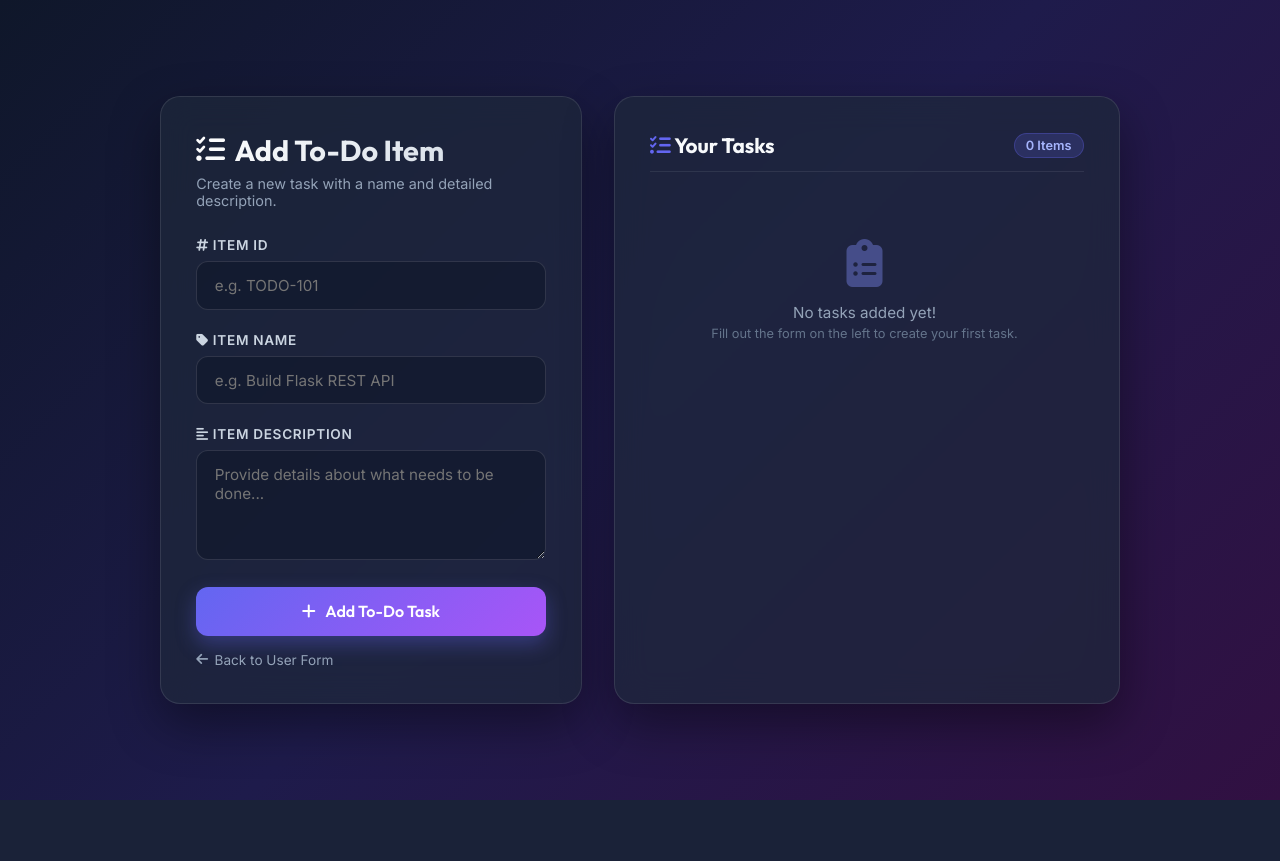
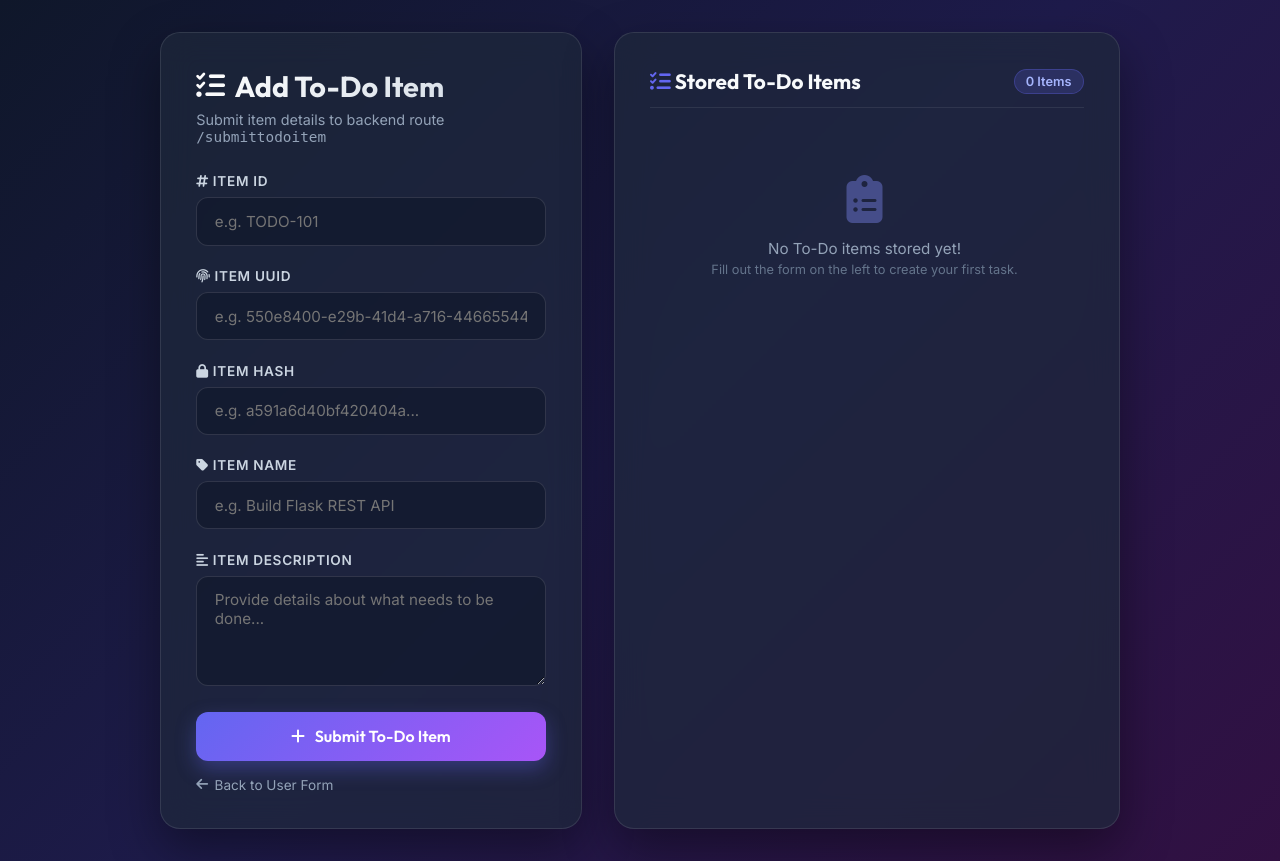
Before and after one commit to dasavijit0075/Assignment-Tutedude, a Flask app: page /todo in a window 1280 px wide. Before the commit the page ends 800 px from the top, so only its background shows below. Run offline with Flask 3, Linux system fonts and the light colour scheme; data that the repository does not hold is empty.

Commit message:
Add remaining item fields

```diff
--- a/Flask/app.py
+++ b/Flask/app.py
@@ -1,4 +1,6 @@
-from flask import Flask, render_template, request, redirect, url_for
+import hashlib
+import uuid
+from flask import Flask, render_template, request, redirect, url_for, jsonify
 from pymongo import MongoClient
 
 app = Flask(__name__)
@@ -8,15 +10,16 @@ try:
     client = MongoClient(MONGO_URI, serverSelectionTimeoutMS=1000)
     db = client["flask_db"]
     collection = db["users"]
-    todos_collection = db["todos"]
+    todo_collection = db["todos"]
 except Exception:
     client = None
     db = None
     collection = None
-    todos_collection = None
+    todo_collection = None
 
 # In-memory storage fallback if MongoDB is offline
 in_memory_todos = []
+
 
 @app.route("/api", methods=["GET", "POST"])
 def form():
@@ -24,9 +27,9 @@ def form():
 
     if request.method == "POST":
         try:
-            name = request.form["name"]
-            email = request.form["email"]
-            skill = request.form["skill"]
+            name = request.form.get("name")
+            email = request.form.get("email")
+            skill = request.form.get("skill")
 
             if not name or not email or not skill:
                 error = "All fields are required!"
@@ -52,66 +55,36 @@ def success():
     return render_template("success.html")
 
 
-@app.route("/todo", methods=["GET", "POST"])
-def todo():
-    error = None
-    if request.method == "POST":
-        item_id = request.form.get("item_id") or request.form.get("itemId")
-        item_name = request.form.get("item_name") or request.form.get("itemName")
-        item_description = request.form.get("item_description") or request.form.get("itemDescription")
-
-        if not item_id or not item_name or not item_description:
-            error = "Item ID, Item Name, and Item Description are required!"
-        else:
-            todo_item = {
-                "item_id": item_id,
-                "itemId": item_id,
-                "item_name": item_name,
-                "itemName": item_name,
-                "item_description": item_description,
-                "itemDescription": item_description,
-                "completed": False
-            }
-            try:
-                if todos_collection is not None:
-                    todos_collection.insert_one(todo_item)
-            except Exception:
-                pass
-            in_memory_todos.append(todo_item)
-            return redirect(url_for("todo"))
-
-    # Fetch tasks
-    todos = []
-    try:
-        if todos_collection is not None:
-            todos = list(todos_collection.find({}, {"_id": 0}))
-        if not todos:
-            todos = in_memory_todos
-    except Exception:
-        todos = in_memory_todos
-
-    return render_template("todo.html", todos=todos, error=error)
-
-
 @app.route("/submittodoitem", methods=["POST"])
 def submit_todo_item():
     try:
         if request.is_json:
             data = request.get_json()
             item_id = data.get("itemId") or data.get("item_id")
+            item_uuid = data.get("itemUuid") or data.get("item_uuid") or str(uuid.uuid4())
+            item_hash = data.get("itemHash") or data.get("item_hash")
             item_name = data.get("itemName") or data.get("item_name")
             item_description = data.get("itemDescription") or data.get("item_description")
         else:
             item_id = request.form.get("itemId") or request.form.get("item_id")
+            item_uuid = request.form.get("itemUuid") or request.form.get("item_uuid") or str(uuid.uuid4())
+            item_hash = request.form.get("itemHash") or request.form.get("item_hash")
             item_name = request.form.get("itemName") or request.form.get("item_name")
             item_description = request.form.get("itemDescription") or request.form.get("item_description")
 
-        if not item_id or not item_name or not item_description:
-            return jsonify({"error": "itemId, itemName, and itemDescription are required"}), 400
+        if not item_hash and (item_id or item_uuid):
+            item_hash = hashlib.sha256(f"{item_id}:{item_uuid}".encode()).hexdigest()
+
+        if not item_name or not item_description:
+            return jsonify({"error": "Both itemName and itemDescription are required"}), 400
 
         todo_item = {
             "itemId": item_id,
             "item_id": item_id,
+            "itemUuid": item_uuid,
+            "item_uuid": item_uuid,
+            "itemHash": item_hash,
+            "item_hash": item_hash,
             "itemName": item_name,
             "item_name": item_name,
             "itemDescription": item_description,
@@ -120,8 +93,8 @@ def submit_todo_item():
         }
 
         try:
-            if todos_collection is not None:
-                todos_collection.insert_one(todo_item)
+            if todo_collection is not None:
+                todo_collection.insert_one(todo_item)
         except Exception:
             pass
 
@@ -131,14 +104,64 @@ def submit_todo_item():
             return jsonify({
                 "message": "To-Do item added successfully!",
                 "itemId": item_id,
+                "itemUuid": item_uuid,
+                "itemHash": item_hash,
                 "itemName": item_name,
                 "itemDescription": item_description
             }), 201
         else:
-            return redirect(url_for("todo"))
+            return redirect(url_for("todo_page"))
 
     except Exception as e:
         return jsonify({"error": str(e)}), 500
+
+
+@app.route("/todo", methods=["GET", "POST"])
+def todo_page():
+    error = None
+    if request.method == "POST":
+        item_id = request.form.get("item_id") or request.form.get("itemId")
+        item_uuid = request.form.get("item_uuid") or request.form.get("itemUuid") or str(uuid.uuid4())
+        item_hash = request.form.get("item_hash") or request.form.get("itemHash")
+        if not item_hash and (item_id or item_uuid):
+            item_hash = hashlib.sha256(f"{item_id}:{item_uuid}".encode()).hexdigest()
+        item_name = request.form.get("item_name") or request.form.get("itemName")
+        item_description = request.form.get("item_description") or request.form.get("itemDescription")
+
+        if not item_name or not item_description:
+            error = "Both Item Name and Item Description are required!"
+        else:
+            todo_item = {
+                "item_id": item_id,
+                "itemId": item_id,
+                "item_uuid": item_uuid,
+                "itemUuid": item_uuid,
+                "item_hash": item_hash,
+                "itemHash": item_hash,
+                "item_name": item_name,
+                "itemName": item_name,
+                "item_description": item_description,
+                "itemDescription": item_description,
+                "completed": False
+            }
+            try:
+                if todo_collection is not None:
+                    todo_collection.insert_one(todo_item)
+            except Exception:
+                pass
+            in_memory_todos.append(todo_item)
+            return redirect(url_for("todo_page"))
+
+    todos = []
+    try:
+        if todo_collection is not None:
+            todos = list(todo_collection.find({}, {"_id": 0}))
+        if not todos:
+            todos = in_memory_todos
+    except Exception:
+        todos = in_memory_todos
+
+    return render_template("todo.html", todos=todos, error=error)
 
 
 @app.route("/todo/toggle/<int:index>", methods=["POST"])
@@ -146,15 +169,15 @@ def toggle_todo(index):
     try:
         if 0 <= index < len(in_memory_todos):
             in_memory_todos[index]["completed"] = not in_memory_todos[index]["completed"]
-            if todos_collection is not None:
+            if todo_collection is not None:
                 item = in_memory_todos[index]
-                todos_collection.update_one(
+                todo_collection.update_one(
                     {"item_id": item.get("item_id")},
                     {"$set": {"completed": item["completed"]}}
                 )
     except Exception:
         pass
-    return redirect(url_for("todo"))
+    return redirect(url_for("todo_page"))
 
 
 @app.route("/todo/delete/<int:index>", methods=["POST"])
@@ -162,11 +185,11 @@ def delete_todo(index):
     try:
         if 0 <= index < len(in_memory_todos):
             item = in_memory_todos.pop(index)
-            if todos_collection is not None:
-                todos_collection.delete_one({"item_id": item.get("item_id")})
+            if todo_collection is not None:
+                todo_collection.delete_one({"item_id": item.get("item_id")})
     except Exception:
         pass
-    return redirect(url_for("todo"))
+    return redirect(url_for("todo_page"))
 
 
 if __name__ == "__main__":
--- a/Flask/templates/todo.html
+++ b/Flask/templates/todo.html
@@ -1,6 +1,5 @@
 <!DOCTYPE html>
 <html lang="en">
-
 <head>
     <meta charset="UTF-8">
     <meta name="viewport" content="width=device-width, initial-scale=1.0">
@@ -8,9 +7,7 @@
     <!-- Google Fonts -->
     <link rel="preconnect" href="https://fonts.googleapis.com">
     <link rel="preconnect" href="https://fonts.gstatic.com" crossorigin>
-    <link
-        href="https://fonts.googleapis.com/css2?family=Outfit:wght@400;500;600;700&family=Inter:wght@400;500;600&display=swap"
-        rel="stylesheet">
+    <link href="https://fonts.googleapis.com/css2?family=Outfit:wght@400;500;600;700&family=Inter:wght@400;500;600&display=swap" rel="stylesheet">
     <!-- FontAwesome Icons -->
     <link rel="stylesheet" href="https://cdnjs.cloudflare.com/ajax/libs/font-awesome/6.4.0/css/all.min.css">
 
@@ -79,7 +76,6 @@
                 opacity: 0;
                 transform: translateY(15px);
             }
-
             to {
                 opacity: 1;
                 transform: translateY(0);
@@ -100,6 +96,7 @@
             display: flex;
             align-items: center;
             gap: 0.6rem;
+            margin-bottom: 0.4rem;
         }
 
         .header p {
@@ -188,7 +185,6 @@
             gap: 0.5rem;
         }
 
-        /* Task List Styling */
         .task-list-header {
             display: flex;
             justify-content: space-between;
@@ -331,7 +327,6 @@
         }
     </style>
 </head>
-
 <body>
 
     <div class="container">
@@ -339,7 +334,7 @@
         <div class="card">
             <div class="header">
                 <h1><i class="fa-solid fa-list-check" style="color: #a855f7;"></i> Add To-Do Item</h1>
-                <p>Create a new task with a name and detailed description.</p>
+                <p>Submit item details to backend route <code>/submittodoitem</code></p>
             </div>
 
             {% if error %}
@@ -349,27 +344,39 @@
             </div>
             {% endif %}
 
-            <form action="/todo" method="POST">
+            <form action="/submittodoitem" method="POST">
                 <div class="form-group">
-                    <label for="item_id"><i class="fa-solid fa-hashtag"></i> Item ID</label>
-                    <input type="text" id="item_id" name="item_id" class="form-control"
+                    <label for="itemId"><i class="fa-solid fa-hashtag"></i> Item ID</label>
+                    <input type="text" id="itemId" name="itemId" class="form-control"
                         placeholder="e.g. TODO-101" required autocomplete="off">
                 </div>
 
                 <div class="form-group">
-                    <label for="item_name"><i class="fa-solid fa-tag"></i> Item Name</label>
-                    <input type="text" id="item_name" name="item_name" class="form-control"
+                    <label for="itemUuid"><i class="fa-solid fa-fingerprint"></i> Item UUID</label>
+                    <input type="text" id="itemUuid" name="itemUuid" class="form-control"
+                        placeholder="e.g. 550e8400-e29b-41d4-a716-446655440000" autocomplete="off">
+                </div>
+
+                <div class="form-group">
+                    <label for="itemHash"><i class="fa-solid fa-lock"></i> Item Hash</label>
+                    <input type="text" id="itemHash" name="itemHash" class="form-control"
+                        placeholder="e.g. a591a6d40bf420404a..." autocomplete="off">
+                </div>
+
+                <div class="form-group">
+                    <label for="itemName"><i class="fa-solid fa-tag"></i> Item Name</label>
+                    <input type="text" id="itemName" name="itemName" class="form-control"
                         placeholder="e.g. Build Flask REST API" required autocomplete="off">
                 </div>
 
                 <div class="form-group">
-                    <label for="item_description"><i class="fa-solid fa-align-left"></i> Item Description</label>
-                    <textarea id="item_description" name="item_description" class="form-control"
+                    <label for="itemDescription"><i class="fa-solid fa-align-left"></i> Item Description</label>
+                    <textarea id="itemDescription" name="itemDescription" class="form-control"
                         placeholder="Provide details about what needs to be done..." required></textarea>
                 </div>
 
                 <button type="submit" class="btn-submit">
-                    <i class="fa-solid fa-plus"></i> Add To-Do Task
+                    <i class="fa-solid fa-plus"></i> Submit To-Do Item
                 </button>
             </form>
 
@@ -381,8 +388,7 @@
         <!-- Task Display Section -->
         <div class="card">
             <div class="task-list-header">
-                <h2 style="font-family: 'Outfit'; font-size: 1.3rem;"><i class="fa-solid fa-tasks"
-                        style="color: #6366f1;"></i> Your Tasks</h2>
+                <h2 style="font-family: 'Outfit'; font-size: 1.3rem;"><i class="fa-solid fa-tasks" style="color: #6366f1;"></i> Stored To-Do Items</h2>
                 <span class="badge-count">{{ todos|length }} Items</span>
             </div>
 
@@ -392,17 +398,28 @@
                     <div class="task-item {% if todo.completed %}completed{% endif %}">
                         <div class="task-content">
                             <div class="task-name">
-                            <span style="font-size: 0.8rem; background: rgba(99, 102, 241, 0.25); color: #a5b4fc; padding: 0.15rem 0.5rem; border-radius: 6px; margin-right: 0.4rem; font-family: monospace;">#{{ todo.item_id or todo.itemId }}</span>
-                            {{ todo.item_name or todo.itemName }}
+                                {% if todo.itemId or todo.item_id %}
+                                <span style="font-size: 0.8rem; background: rgba(99, 102, 241, 0.25); color: #a5b4fc; padding: 0.15rem 0.5rem; border-radius: 6px; margin-right: 0.4rem; font-family: monospace;">#{{ todo.itemId or todo.item_id }}</span>
+                                {% endif %}
+                                {{ todo.itemName or todo.item_name }}
                             </div>
-                        <div class="task-desc">{{ todo.item_description or todo.itemDescription }}</div>
+                            {% if todo.itemUuid or todo.item_uuid %}
+                            <div style="font-size: 0.78rem; color: #64748b; font-family: monospace; margin-bottom: 0.2rem;">
+                                UUID: {{ todo.itemUuid or todo.item_uuid }}
+                            </div>
+                            {% endif %}
+                            {% if todo.itemHash or todo.item_hash %}
+                            <div style="font-size: 0.75rem; color: #64748b; font-family: monospace; margin-bottom: 0.3rem; word-break: break-all;">
+                                Hash: {{ todo.itemHash or todo.item_hash }}
+                            </div>
+                            {% endif %}
+                            <div class="task-desc">{{ todo.itemDescription or todo.item_description }}</div>
                         </div>
 
                         <div class="task-actions">
                             <form action="/todo/toggle/{{ loop.index0 }}" method="POST" style="display:inline;">
                                 <button type="submit" class="btn-action toggle" title="Toggle Complete">
-                                <i
-                                    class="fa-solid {% if todo.completed %}fa-circle-check{% else %}fa-circle{% endif %}"></i>
+                                    <i class="fa-solid {% if todo.completed %}fa-circle-check{% else %}fa-circle{% endif %}"></i>
                                 </button>
                             </form>
                             <form action="/todo/delete/{{ loop.index0 }}" method="POST" style="display:inline;">
@@ -416,9 +433,8 @@
                 {% else %}
                     <div class="empty-state">
                         <i class="fa-solid fa-clipboard-list"></i>
-                    <p>No tasks added yet!</p>
-                    <span style="font-size:0.8rem; color: #64748b;">Fill out the form on the left to create your first
-                        task.</span>
+                        <p>No To-Do items stored yet!</p>
+                        <span style="font-size:0.8rem; color: #64748b;">Fill out the form on the left to create your first task.</span>
                     </div>
                 {% endif %}
             </div>
@@ -426,5 +442,4 @@
     </div>
 
 </body>
-
 </html>
```
Also changed, not shown: 1 other file. Lines whose indentation alone changed are shown as unchanged.
